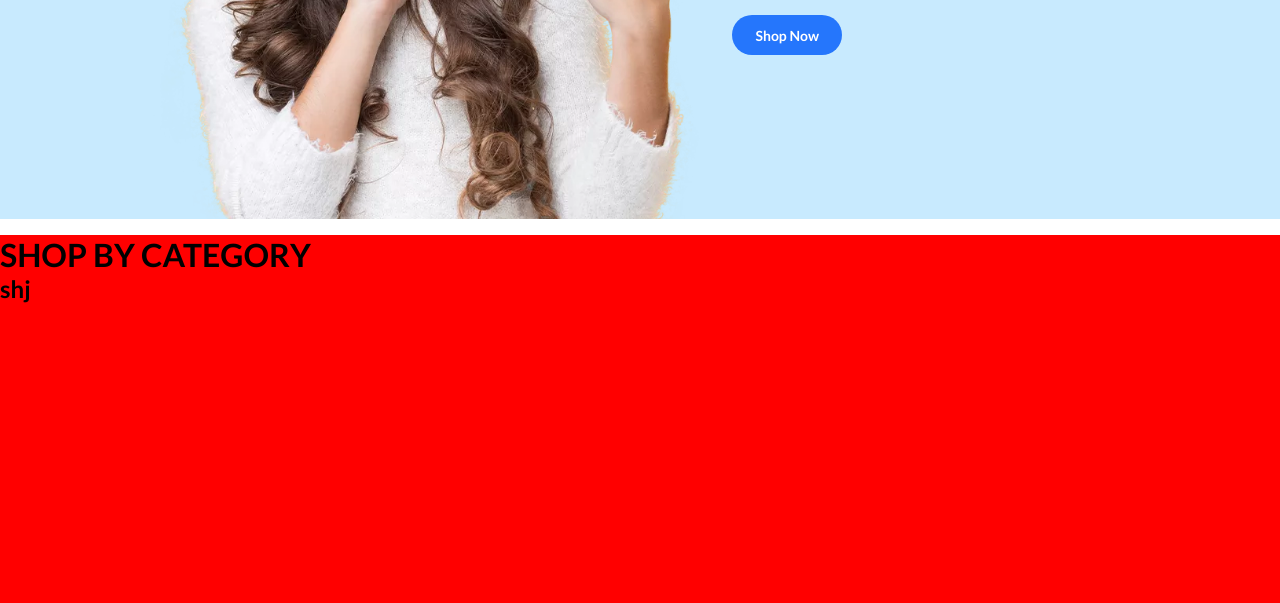
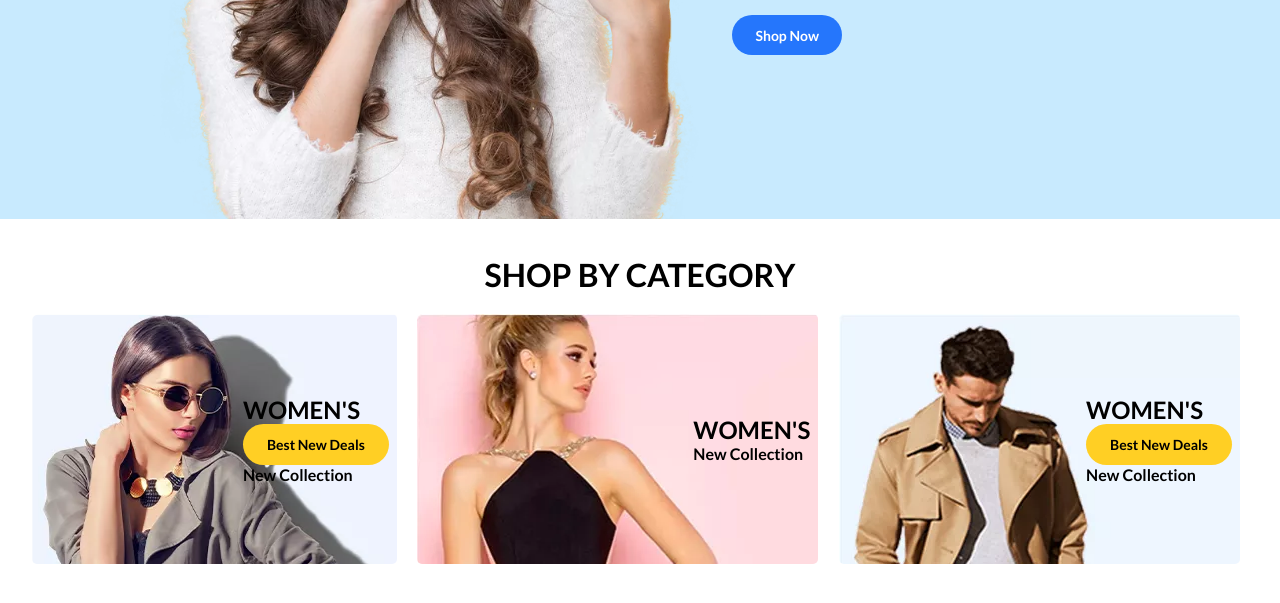
Before and after one commit to Ganes769/Estore, a plain HTML site: page index.html in a window 1280 px wide. Shown: the part 519-1122 px from the top of the page. Drawn offline with Linux system fonts and the light colour scheme.

Commit message:
Women clothing section

```diff
--- a/index.html
+++ b/index.html
@@ -114,7 +114,29 @@
     </section>
     <div class="category">
       <h1>Shop By Category</h1>
-      <h2>shj</h2>
+      <div class="fashion">
+        <div class="women">
+          <div class="women-text1">
+            <h3>WOMEN'S</h3>
+            <div class="ctn">Best New Deals</div>
+            <h4>New Collection</h4>
+          </div>
+        </div>
+        <div class="women1">
+          <div class="women-text2">
+            <h3>WOMEN'S</h3>
+
+            <h4>New Collection</h4>
+          </div>
+        </div>
+        <div class="women3">
+          <div class="women-text3">
+            <h3>WOMEN'S</h3>
+            <div class="ctn">Best New Deals</div>
+            <h4>New Collection</h4>
+          </div>
+        </div>
+      </div>
     </div>
   </body>
 </html>
--- a/style.css
+++ b/style.css
@@ -65,6 +65,32 @@ html {
 
 /* fOR Mobile  */
 @media (max-width: 900px) {
+  .fashion {
+    background-color: green;
+    display: flex;
+    justify-content: center;
+    align-items: center;
+    flex-direction: column;
+  }
+  .women {
+    padding: 0px 150px;
+    background-color: red;
+    height: 300px;
+    width: 300px;
+  }
+  .women3 {
+    padding: 0px 150px;
+    background-color: red;
+    height: 300px;
+    width: 300px;
+  }
+  .women1 {
+    padding: 0px 150px;
+    background-color: red;
+    height: 300px;
+    width: 300px;
+  }
+
   .hero {
     display: flex;
     justify-content: start;
@@ -269,6 +295,9 @@ input:focus {
   .search {
     display: none;
   }
+  .pages li a {
+    font-size: 16px;
+  }
 }
 
 .hero {
@@ -305,11 +334,107 @@ input:focus {
   font-family: Georgia, "Times New Roman", Times, serif;
 }
 .category {
+  display: flex;
+  flex-direction: column;
+  justify-content: start;
+  align-items: center;
   margin-top: 16px;
-  background-color: red;
+  background-color: white;
   width: 100%;
-  height: 50vh;
 }
 .category h1 {
   text-transform: uppercase;
+  padding: 20px;
 }
+
+.fashion {
+  display: flex;
+  justify-content: space-between;
+  background-color: white;
+  width: 95%;
+  margin: 0px auto;
+}
+.women {
+  margin-right: 8px;
+  border-radius: 5px;
+  background-position: cover;
+  background-repeat: no-repeat;
+  position: relative;
+  height: 250px;
+  width: 30%;
+  background-image: url("./assets/cat1.jpg.webp");
+  background-color: white;
+  display: flex;
+  align-items: center;
+  justify-content: center;
+  margin-bottom: 20px;
+}
+.women1 {
+  margin-right: 8px;
+  border-radius: 5px;
+  background-position: cover;
+  background-repeat: no-repeat;
+  position: relative;
+  height: 250px;
+  width: 33%;
+  background-image: url("./assets/cat2.jpg.webp");
+  background-color: white;
+  display: flex;
+  align-items: center;
+  justify-content: center;
+  margin-bottom: 20px;
+}
+.women3 {
+  margin-right: 8px;
+  border-radius: 5px;
+  background-position: cover;
+  background-repeat: no-repeat;
+  position: relative;
+  height: 250px;
+  width: 33%;
+  background-image: url("./assets/cat3.jpg.webp");
+  background-color: white;
+  display: flex;
+  align-items: center;
+  justify-content: center;
+  margin-bottom: 20px;
+}
+.women-text1 {
+  padding: 0px 8px;
+  position: absolute;
+  right: 0;
+  top: -1;
+}
+.women-text2 {
+  padding: 0px 8px;
+  position: absolute;
+  right: 0;
+  top: -1;
+}
+.women-text3 {
+  padding: 0px 8px;
+  position: absolute;
+  right: 0;
+  top: -1;
+}
+.women-text1 .ctn {
+  font-size: 14px;
+  background-color: rgb(255, 207, 36);
+  padding: 12px 24px;
+  border-radius: 25px;
+  font-weight: bold;
+}
+.women-text3 .ctn {
+  font-size: 14px;
+  background-color: rgb(255, 207, 36);
+  padding: 12px 24px;
+  border-radius: 25px;
+  font-weight: bold;
+}
+.women-text2 .ctn {
+  font-size: 14px;
+  background-color: rgb(255, 207, 36);
+  padding: 12px 24px;
+  border-radius: 25px;
+  font-weight: bold;
+}
```
